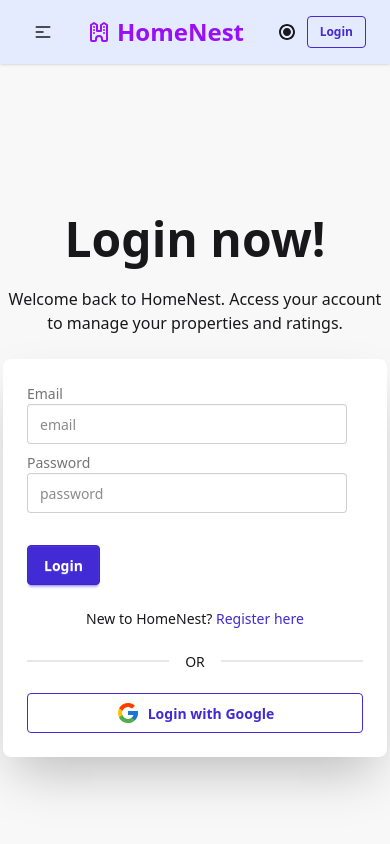
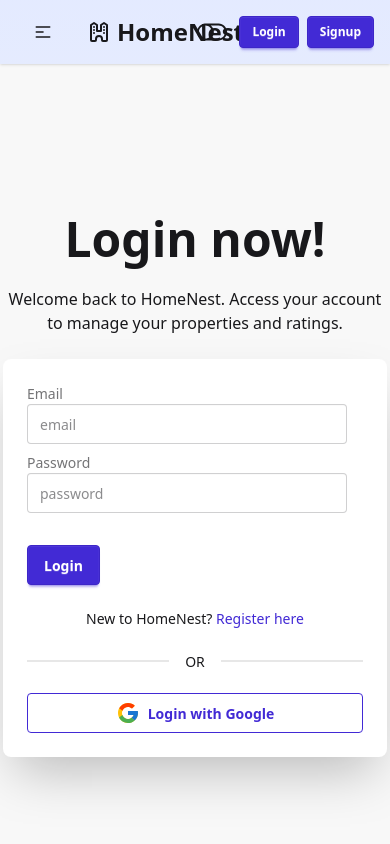
Before and after one commit to Arafat-niloy/homenest-client, a React (Vite) app: page /login in a window 390 px wide. Shown: the top 844 px of the page. Built offline with nearby package versions, Linux system fonts and the light colour scheme; no server answers.

Commit message:
vercel link to other pages added

```diff
--- a/src/components/Navbar.jsx
+++ b/src/components/Navbar.jsx
@@ -4,6 +4,7 @@ import { useAuth } from '../contexts/AuthProvider';
 import { toast } from 'react-toastify';
 import { useTheme } from '../contexts/ThemeContext';
 import { TbBuildingFortress } from "react-icons/tb";
+import { LiaToggleOnSolid, LiaToggleOffSolid } from "react-icons/lia";
 
 const Navbar = () => {
   const { user, logOut } = useAuth();
@@ -11,26 +12,70 @@ const Navbar = () => {
 
   const handleLogout = () => {
     logOut()
-            .then(() => {
-                toast.success("Logged out successfully");
-            })
+      .then(() => toast.success("Logged out successfully"))
       .catch(err => toast.error(err.message));
   };
 
-    // NavLink-এর স্টাইল (hover ফিক্স সহ)
-    const activeLinkClass = "bg-purple-600 text-primary-content rounded-full hover:brightness-90 transition-all duration-300";
-    const normalLinkClass = "hover:bg-base-300 rounded-full transition-colors duration-300";
+  const activeLinkClass =
+    "bg-purple-600 text-primary-content rounded-full hover:brightness-90 transition-all duration-300";
+  const normalLinkClass =
+    "hover:bg-base-300 rounded-full transition-colors duration-300";
 
   const navLinks = (
     <>
-            <li><NavLink to="/" className={({ isActive }) => isActive ? activeLinkClass : normalLinkClass}>Home</NavLink></li>
-            <li><NavLink to="/all-properties" className={({ isActive }) => isActive ? activeLinkClass : normalLinkClass}>All Properties</NavLink></li>
+      <li>
+        <NavLink
+          to="/"
+          className={({ isActive }) =>
+            isActive ? activeLinkClass : normalLinkClass
+          }
+        >
+          Home
+        </NavLink>
+      </li>
+      <li>
+        <NavLink
+          to="/all-properties"
+          className={({ isActive }) =>
+            isActive ? activeLinkClass : normalLinkClass
+          }
+        >
+          All Properties
+        </NavLink>
+      </li>
 
       {user && (
         <>
-                    <li><NavLink to="/add-properties" className={({ isActive }) => isActive ? activeLinkClass : normalLinkClass}>Add Properties</NavLink></li>
-                    <li><NavLink to="/my-properties" className={({ isActive }) => isActive ? activeLinkClass : normalLinkClass}>My Properties</NavLink></li>
-                    <li><NavLink to="/my-ratings" className={({ isActive }) => isActive ? activeLinkClass : normalLinkClass}>My Ratings</NavLink></li>
+          <li>
+            <NavLink
+              to="/add-properties"
+              className={({ isActive }) =>
+                isActive ? activeLinkClass : normalLinkClass
+              }
+            >
+              Add Properties
+            </NavLink>
+          </li>
+          <li>
+            <NavLink
+              to="/my-properties"
+              className={({ isActive }) =>
+                isActive ? activeLinkClass : normalLinkClass
+              }
+            >
+              My Properties
+            </NavLink>
+          </li>
+          <li>
+            <NavLink
+              to="/my-ratings"
+              className={({ isActive }) =>
+                isActive ? activeLinkClass : normalLinkClass
+              }
+            >
+              My Ratings
+            </NavLink>
+          </li>
         </>
       )}
     </>
@@ -38,72 +83,107 @@ const Navbar = () => {
 
   return (
     <div className="navbar shadow px-4">
+      <div className="navbar-start">
+        <div className="dropdown">
+          <div tabIndex={0} role="button" className="btn btn-ghost lg:hidden">
+            <svg
+              xmlns="http://www.w3.org/2000/svg"
+              className="h-5 w-5"
+              fill="none"
+              viewBox="0 0 24 24"
+              stroke="currentColor"
+            >
+              <path
+                strokeLinecap="round"
+                strokeLinejoin="round"
+                strokeWidth="2"
+                d="M4 6h16M4 12h8m-8 6h16"
+              />
+            </svg>
+          </div>
 
-            {/* Navbar Start (Logo) */}
-            <div className="navbar-start">
-                <div className="dropdown ">
-                    <div tabIndex={0} role="button" className="btn btn-ghost lg:hidden">
-                        <svg xmlns="http://www.w3.org/2000/svg" className="h-5 w-5" fill="none" viewBox="0 0 24 24" stroke="currentColor"><path strokeLinecap="round" strokeLinejoin="round" strokeWidth="2" d="M4 6h16M4 12h8m-8 6h16" /></svg>
-                    </div>
-                    {/* মোবাইল মেন্যুর জন্য পিল স্টাইল */}
-                    <ul tabIndex={0} className="menu menu-sm dropdown-content mt-3 z-[50] p-2 shadow bg-base-100 rounded-box w-52 space-y-1">
+          <ul
+            tabIndex={0}
+            className="menu menu-sm dropdown-content mt-3 z-[50] p-2 shadow bg-base-100 rounded-box w-52 space-y-1"
+          >
             {navLinks}
           </ul>
         </div>
-                {/* লোগোর সাথে আইকন */}
-                <Link to="/" className="btn btn-ghost text-purple-600 text-2xl font-bold text-primary">
+
+        <Link
+          to="/"
+          className="btn btn-ghost text-2xl md:text-3xl font-bold "
+        >
           <TbBuildingFortress />
           HomeNest
         </Link>
       </div>
 
-            {/* Navbar Center (পিল-বক্স কন্টেইনার) */}
       <div className="navbar-center hidden lg:flex">
         <div className="bg-base-200 rounded-full p-1.5">
-                    {/* আপনি আগের উত্তরে এখানে md:text-lg md:font-medium যোগ করেছিলেন, সেটি এখানে নেই। লাগলে যোগ করে নিন। */}
           <ul className="menu menu-horizontal px-1 space-x-1 md:text-lg md:font-medium">
             {navLinks}
           </ul>
         </div>
       </div>
 
-            {/* Navbar End (User Profile) */}
       <div className="navbar-end">
+        <button
+          onClick={toggleTheme}
+          className="text-3xl text-base-content transition-all duration-300 mr-3"
+          title="Toggle Theme"
+        >
+          {theme === 'dark' ? <LiaToggleOnSolid /> : <LiaToggleOffSolid />}
+        </button>
 
-                {/* থিম টগল বাটন */}
-                <label className="swap swap-rotate mr-2">
-                    <input
-                        type="checkbox"
-                        onChange={toggleTheme}
-                        checked={theme === 'dark'}
-                    />
-                    <svg className="swap-on fill-current w-6 h-6" xmlns="http://www.w3.org/2000/svg" viewBox="0 0 24 24"><path d="M21.64,13a1,1,0,0,0-1.05-.14,8.05,8.05,0,0,1-3.37.73A8.15,8.15,0,0,1,9.08,5.49a8.59,8.59,0,0,1,.25-2A1,1,0,0,0,8,2.36,10.14,10.14,0,1,0,21.64,13Zm-9.5,6.69A8.14,8.14,0,0,1,7.08,5.22v.27A10.15,10.15,0,0,0,17.22,15.63a9.79,9.79,0,0,0,2.1-.22A8.11,8.11,0,0,1,12.14,19.69Z"/></svg>
-                    <svg className="swap-off fill-current w-6 h-6" xmlns="http://www.w3.org/2000/svg" viewBox="0 0 24 24"><path d="M5.64,17l-1.41,1.41L5.64,17z M12,18c-3.31,0-6-2.69-6-6s2.69-6,6-6s6,2.69,6,6S15.31,18,12,18z M12,4c-4.41,0-8,3.59-8,8s3.59,8,8,8s8-3.59,8-8S16.41,4,12,4z M18.36,17l-1.41-1.41L18.36,17z M12,8c-2.21,0-4,1.79-4,4s1.79,4,4,4s4-1.79,4-4S14.21,8,12,8z M7.05,7.05L5.64,5.64L7.05,7.05z M16.95,7.05L18.36,5.64L16.95,7.05z"/></svg>
-                </label>
-
-                {/* ইউজার ড্রপডাউন */}
         {user ? (
           <div className="dropdown dropdown-end z-[50]">
-                       <div tabIndex={0} role="button" className="btn btn-ghost btn-circle avatar" title={user.displayName}>
+            <div
+              tabIndex={0}
+              role="button"
+              className="btn btn-ghost btn-circle avatar"
+              title={user.displayName}
+            >
               <div className="w-10 rounded-full">
-                                <img alt={user.displayName} src={user.photoURL || 'https://i.ibb.co/T41PS9v/avatar-default.png'} />
+                <img
+                  alt={user.displayName}
+                  src={
+                    user.photoURL ||
+                    'https://i.ibb.co/T41PS9v/avatar-default.png'
+                  }
+                />
               </div>
             </div>
-                        <ul tabIndex={0} className="menu menu-sm dropdown-content mt-3 p-2 shadow bg-base-100 rounded-box w-52">
+            <ul className="menu menu-sm dropdown-content mt-3 p-2 shadow bg-base-100 rounded-box w-52">
               <li className="px-3 py-2">
                 <span className="font-semibold">{user.displayName}</span>
                 <br />
-                                <span className="text-xs text-gray-500">{user.email}</span>
+                <span className="text-xs text-base-content/70">{user.email}</span>
               </li>
-                            <li className='mt-2'>
-                                <button onClick={handleLogout} className="btn btn-sm btn-error text-white">Log out</button>
+              <li className="mt-2">
+                <button
+                  onClick={handleLogout}
+                  className="btn btn-sm btn-error text-white"
+                >
+                  Log out
+                </button>
               </li>
             </ul>
           </div>
         ) : (
-                    // === শুধু লগইন বাটন ===
           <>
-                        <Link to="/login" className="btn btn-sm btn-outline btn-primary mr-2">Login</Link>
+            <Link
+              to="/login"
+              className="btn btn-sm  btn-primary text-white mr-2"
+            >
+              Login
+            </Link>
+            <Link
+              to="/register"
+              className="btn btn-sm btn-primary text-white"
+            >
+              Signup
+            </Link>
           </>
         )}
       </div>
--- a/src/pages/Home.jsx
+++ b/src/pages/Home.jsx
@@ -137,7 +137,7 @@ const Home = () => {
           {/* ২. হেডিং এবং প্যারাগ্রাফকে একটি আলাদা div-এ text-center দেওয়া হয়েছে */}
           <div className="text-center">
             <h2 className="text-3xl font-bold mb-4">Featured Real Estate</h2>
-            <p className="text-gray-600 mb-10 max-w-2xl mx-auto">
+            <p className="font-medium  mb-10 max-w-2xl mx-auto">
               Check out our latest and most popular properties that have just been listed.
             </p>
           </div>
@@ -165,7 +165,7 @@ const Home = () => {
         >
           <div className="text-center mb-12 px-4">
             <h2 className="text-3xl font-bold">Why Choose HomeNest?</h2>
-            <p className="text-gray-600 mt-4 max-w-2xl mx-auto">
+            <p className="font-medium text-lg mt-4 max-w-2xl mx-auto">
               We provide a seamless and trustworthy experience for all your real estate needs.
             </p>
           </div>
```
Also changed, not shown: src/main.jsx (+22 -23 lines), src/pages/MyProperties.jsx (+23 -17 lines). Lines whose indentation alone changed are shown as unchanged.
